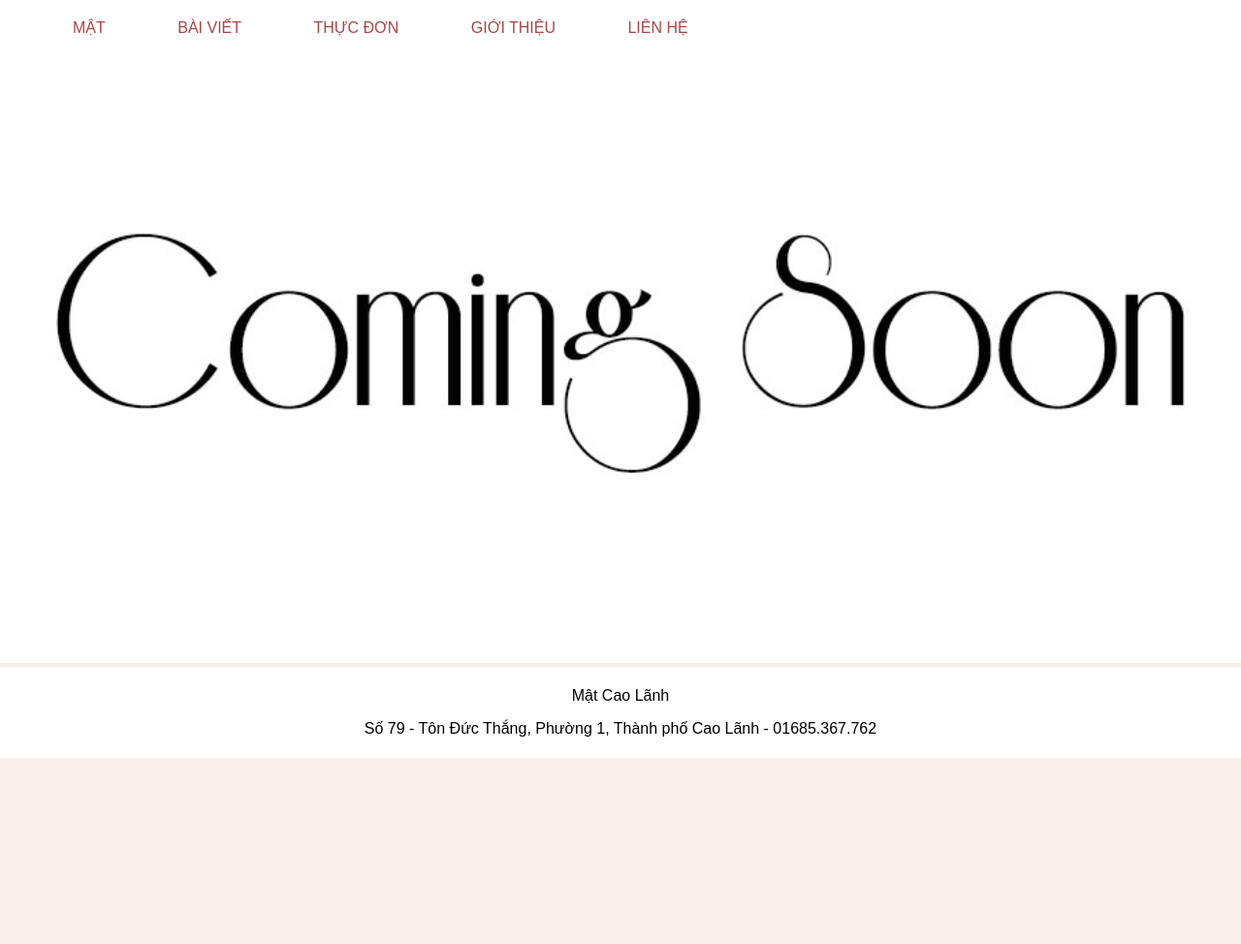
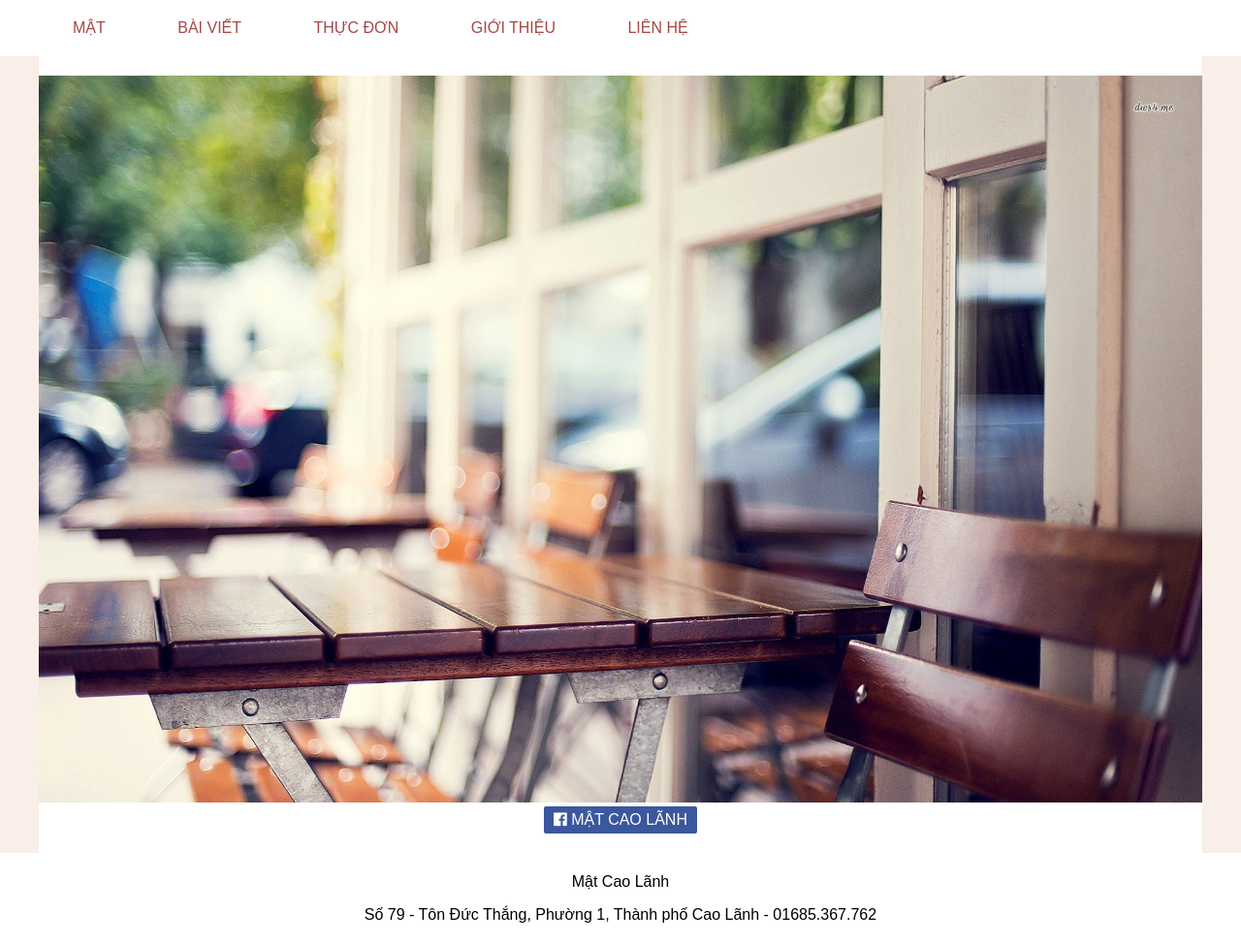
Before and after one commit to matcaolanh/matcaolanh.github.io, a plain HTML site: page index.html in a window 1280 px wide. Shown: the whole page at 97% size. Before the commit the page ends 800 px from the top, so only its background shows below. Drawn offline with Linux system fonts and the light colour scheme.

Commit message:
change html index.html

```diff
--- a/index.html
+++ b/index.html
@@ -23,8 +23,11 @@
                 </ul>
             </div>
         </header> <!-- end header -->
-        <div style="text-align: center">
-            <img src="public/img/coming-soon.jpg" alt="" style="width: 100%">
+        <div class="content" >
+            <div class="img_button">
+                <img class="img_build" src="public/img/coffe-house.jpg" alt="">
+                <a class="fb-button" href="https://www.facebook.com/MATCaoLanh/"><span class="fa fa-facebook-official"></span> MẬT CAO LÃNH</a>
+            </div>
         </div>
         <footer>
             <p>Mật Cao Lãnh</p>
--- a/public/styles.css
+++ b/public/styles.css
@@ -58,10 +58,39 @@ ul.header_menu
     border-bottom: 1px solid #999;
 }
 
+.fb-button
+{
+    color: #fff;
+    background: #3B579D;
+    text-decoration: none;
+    padding: 5px 10px;
+    display: inline-block;
+    border-radius: 2px;
+}
+
+.content
+{
+    width: 1200px;
+    margin: 0 auto;
+    text-align: center;
+    padding: 20px 0px;
+    background: #fff;
+}
+
+.img_button > img
+{
+    width: 100%;
+}
+
 /* Responsive */
 
 @media only screen and (max-width: 500px)
 {
+    .content
+    {
+        width: 100%;
+    }
+
     .respove_hide
     {
         display: none;
```
Also changed, not shown: public/img/coffe-house.jpg (added).
